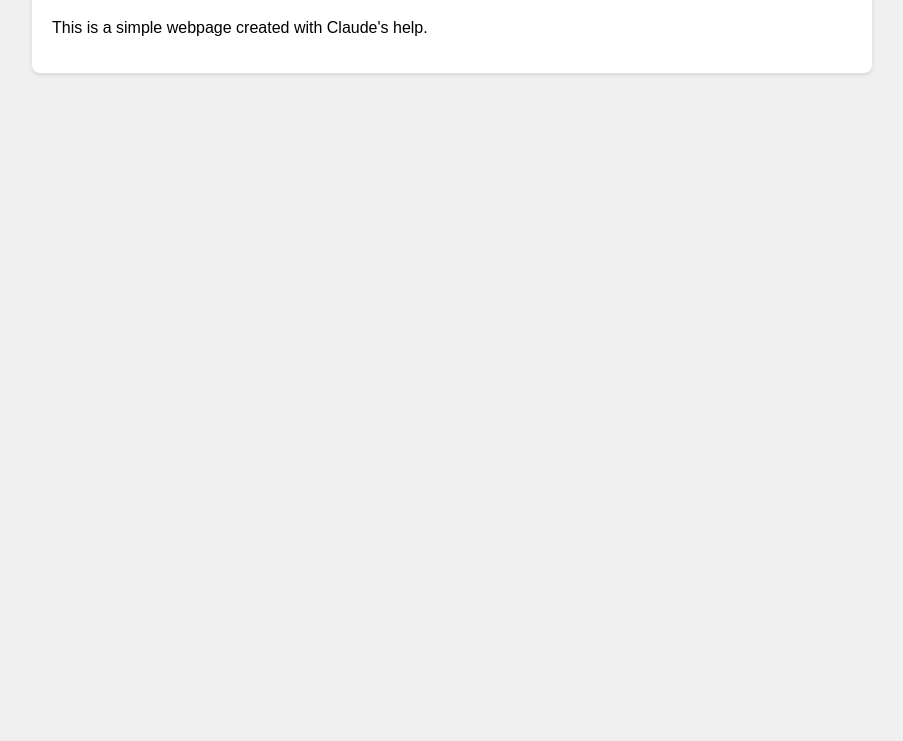
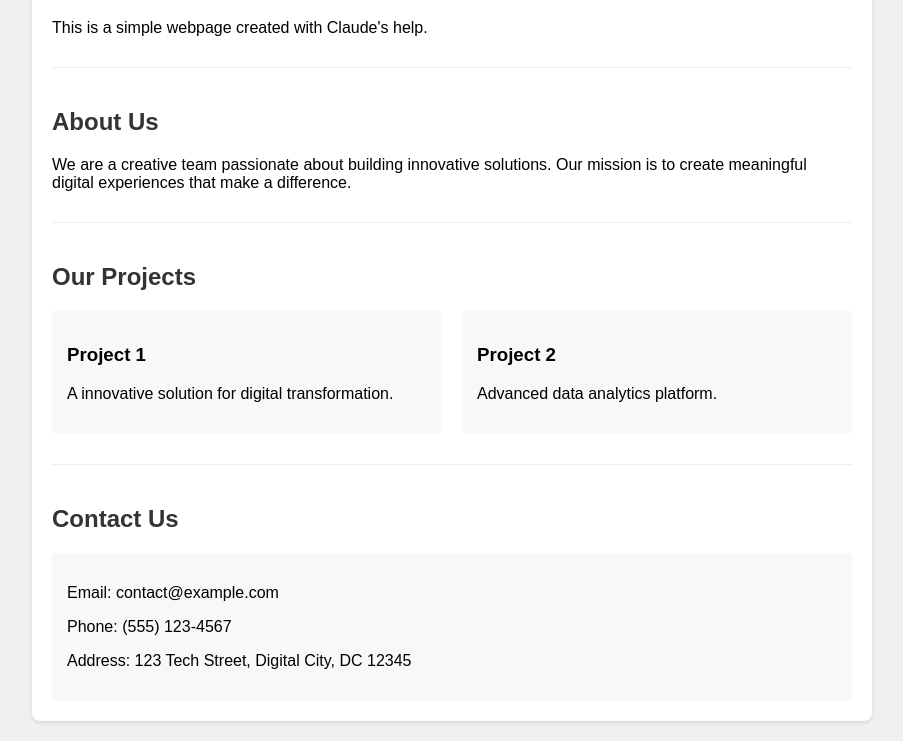
Before and after one commit to jeffreyT836/claude-ai-test-2, a plain HTML site: page index.html in a window 1280 px wide. Shown: the part 101-842 px from the top of the page, without its empty margins (188-1091 px from the left). Before the commit the page ends 800 px from the top, so only its background shows below. Drawn offline with Linux system fonts and the light colour scheme.

Commit message:
Add more content sections to the webpage

```diff
--- a/index.html
+++ b/index.html
@@ -19,8 +19,30 @@
             border-radius: 8px;
             box-shadow: 0 2px 4px rgba(0,0,0,0.1);
         }
-        h1 {
+        h1, h2 {
             color: #333;
+        }
+        .section {
+            margin-top: 30px;
+            padding-top: 20px;
+            border-top: 1px solid #eee;
+        }
+        .contact-info {
+            background-color: #f8f8f8;
+            padding: 15px;
+            border-radius: 4px;
+            margin-top: 20px;
+        }
+        .projects {
+            display: grid;
+            grid-template-columns: repeat(auto-fit, minmax(200px, 1fr));
+            gap: 20px;
+            margin-top: 20px;
+        }
+        .project-card {
+            background-color: #f8f8f8;
+            padding: 15px;
+            border-radius: 4px;
         }
     </style>
 </head>
@@ -28,6 +50,34 @@
     <div class="container">
         <h1>Welcome to My Page</h1>
         <p>This is a simple webpage created with Claude's help.</p>
+
+        <div class="section">
+            <h2>About Us</h2>
+            <p>We are a creative team passionate about building innovative solutions. Our mission is to create meaningful digital experiences that make a difference.</p>
+        </div>
+
+        <div class="section">
+            <h2>Our Projects</h2>
+            <div class="projects">
+                <div class="project-card">
+                    <h3>Project 1</h3>
+                    <p>A innovative solution for digital transformation.</p>
+                </div>
+                <div class="project-card">
+                    <h3>Project 2</h3>
+                    <p>Advanced data analytics platform.</p>
+                </div>
+            </div>
+        </div>
+
+        <div class="section">
+            <h2>Contact Us</h2>
+            <div class="contact-info">
+                <p>Email: contact@example.com</p>
+                <p>Phone: (555) 123-4567</p>
+                <p>Address: 123 Tech Street, Digital City, DC 12345</p>
+            </div>
+        </div>
     </div>
 </body>
 </html>
```
